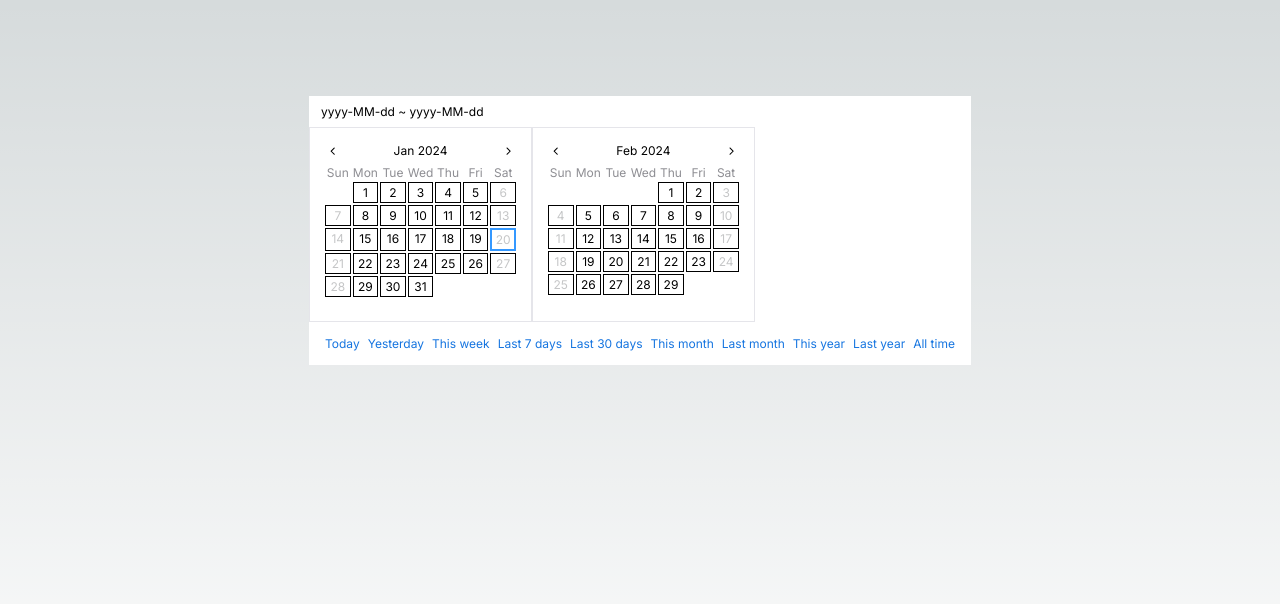
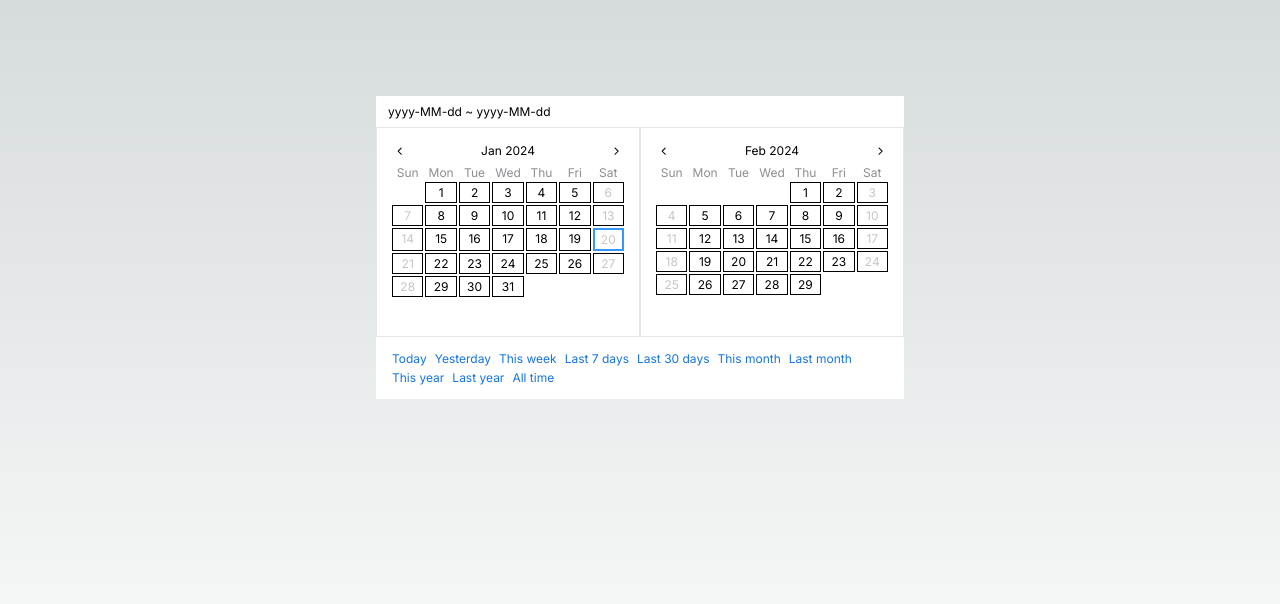
Before and after one commit to loryma/date-range-picker, a Next.js app: page / in a window 1280 px wide. Shown: the top 604 px of the page. Built offline with nearby package versions, Linux system fonts and the light colour scheme.

Commit message:
fix picker layout

```diff
--- a/src/components/DateRangePicker.js
+++ b/src/components/DateRangePicker.js
@@ -96,7 +96,6 @@ const DateRangePicker = ({ onRangeChoice, predefinedDateRanges }) => {
 
 
   return (
-    <div>
     <div className={styles.container}>
       <div className={styles.chosenDates}>
         {startDate && endDate
@@ -104,8 +103,7 @@ const DateRangePicker = ({ onRangeChoice, predefinedDateRanges }) => {
           : <p>yyyy-MM-dd ~ yyyy-MM-dd</p>
         }
       </div>
-        <div className={styles.calendarsWrapper}>
-          <div>
+      <div className={styles.calendarLeft}>
         <Calendar
           onSetDate={onSetDate}
           yearAndMonth={leftCalendarYearAndMonth}
@@ -115,7 +113,7 @@ const DateRangePicker = ({ onRangeChoice, predefinedDateRanges }) => {
           calendarLocation={CALENDARS.LEFT}
         />
       </div>
-          <div>
+      <div className={styles.calendarRight}>
         <Calendar
           onSetDate={onSetDate}
           yearAndMonth={rightCalendarYearAndMonth}
@@ -125,7 +123,7 @@ const DateRangePicker = ({ onRangeChoice, predefinedDateRanges }) => {
           calendarLocation={CALENDARS.RIGHT}
         />
       </div>
-        </div>
+      <div className={styles.predefinedRange}>
         <PredefinedDateRanges
           ranges={predefinedDateRanges}
           setStartDate={setStartDate}
--- a/src/components/DaterangePicker.module.scss
+++ b/src/components/DaterangePicker.module.scss
@@ -3,10 +3,32 @@
   flex-wrap: wrap;
 }
 .container {
+  max-width: 528px;
   background-color: white;
+  display: grid;
+  grid-template-columns: 1fr 1fr;
+  grid-template-rows: auto 210px auto;
+  grid-template-areas:
+    "chosen-dates chosen-dates"
+    "calendar-left calendar-right"
+    "predefined-range predefined-range";
+
 }
 
 .chosenDates {
   font-size: 12px;
   padding: 8px 12px;
+  grid-area: chosen-dates;
 }
+
+.calendarLeft {
+  grid-area: calendar-left;
+}
+
+.calendarRight {
+  grid-area: calendar-right;
+}
+
+.predefinedRange {
+  grid-area: predefined-range;
+}
```
Lines whose indentation alone changed are shown as unchanged.
